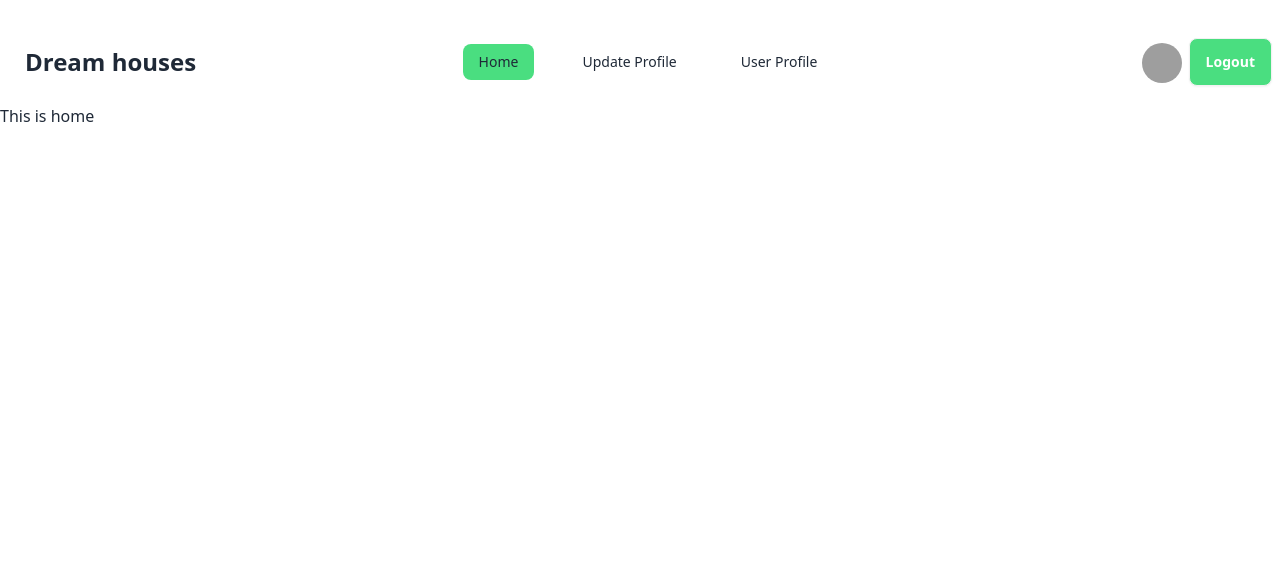
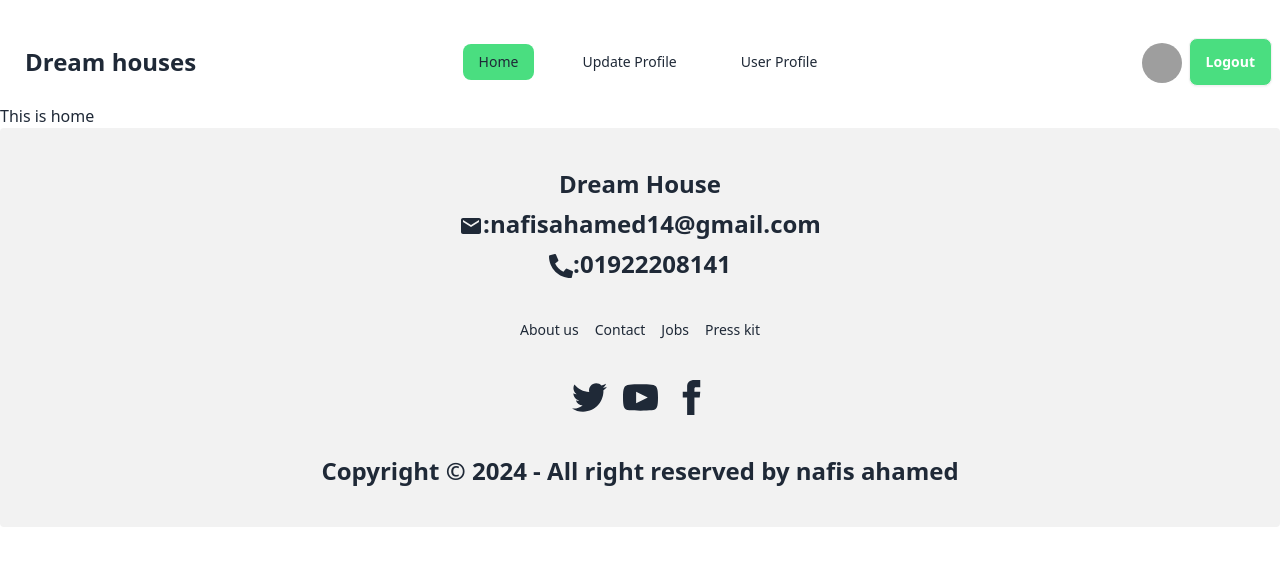
Before and after one commit to nafis200/assignmnet-9, a React (Vite) app: page / in a window 1280 px wide. Shown: the top 566 px of the page. Built offline with nearby package versions, Linux system fonts and the light colour scheme; grey boxes are pictures that could not be loaded.

Commit message:
footer done

```diff
--- a/package.json
+++ b/package.json
@@ -16,6 +16,7 @@
     "react-dom": "^18.2.0",
     "react-fast-marquee": "^1.6.4",
     "react-helmet": "^6.1.0",
+    "react-icons": "^5.0.1",
     "react-router": "^6.22.3",
     "react-router-dom": "^6.22.3"
   },
--- /dev/null
+++ b/src/footer/Footer.jsx
@@ -0,0 +1,34 @@
+
+import { MdLocalPostOffice } from "react-icons/md";
+import { FaPhoneAlt } from "react-icons/fa";
+const Footer = () => {
+    return (
+        <footer className="footer footer-center lg:p-10 md:p-5 p-4  bg-base-200 text-base-content rounded ">
+        <div className="">
+        <p className="font-bold lg:text-2xl md:text-2xl">Dream House</p>
+        <p className="font-bold lg:text-2xl flex md:text-2xl"> <span className="flex items-center mt-1"><MdLocalPostOffice  /></span>
+        :nafisahamed14@gmail.com</p>
+        <p className="font-bold lg:text-2xl flex md:text-2xl"> <span className="flex items-center mt-1"> <FaPhoneAlt /></span>
+        :01922208141</p>
+        </div>
+        <nav className="lg:grid md:grid lg:grid-flow-col md:grid-flow-col gap-4">
+          <a className="link link-hover">About us</a>
+          <a className="link link-hover">Contact</a>
+          <a className="link link-hover">Jobs</a>
+          <a className="link link-hover">Press kit</a>
+        </nav>
+        <nav>
+          <div className="grid grid-flow-col gap-4">
+            <a><svg xmlns="http://www.w3.org/2000/svg" width="35" height="35" viewBox="0 0 24 24" className="fill-current"><path d="M24 4.557c-.883.392-1.832.656-2.828.775 1.017-.609 1.798-1.574 2.165-2.724-.951.564-2.005.974-3.127 1.195-.897-.957-2.178-1.555-3.594-1.555-3.179 0-5.515 2.966-4.797 6.045-4.091-.205-7.719-2.165-10.148-5.144-1.29 2.213-.669 5.108 1.523 6.574-.806-.026-1.566-.247-2.229-.616-.054 2.281 1.581 4.415 3.949 4.89-.693.188-1.452.232-2.224.084.626 1.956 2.444 3.379 4.6 3.419-2.07 1.623-4.678 2.348-7.29 2.04 2.179 1.397 4.768 2.212 7.548 2.212 9.142 0 14.307-7.721 13.995-14.646.962-.695 1.797-1.562 2.457-2.549z"></path></svg></a>
+            <a><svg xmlns="http://www.w3.org/2000/svg" width="35" height="35" viewBox="0 0 24 24" className="fill-current"><path d="M19.615 3.184c-3.604-.246-11.631-.245-15.23 0-3.897.266-4.356 2.62-4.385 8.816.029 6.185.484 8.549 4.385 8.816 3.6.245 11.626.246 15.23 0 3.897-.266 4.356-2.62 4.385-8.816-.029-6.185-.484-8.549-4.385-8.816zm-10.615 12.816v-8l8 3.993-8 4.007z"></path></svg></a>
+            <a><svg xmlns="http://www.w3.org/2000/svg" width="35" height="35" viewBox="0 0 24 24" className="fill-current"><path d="M9 8h-3v4h3v12h5v-12h3.642l.358-4h-4v-1.667c0-.955.192-1.333 1.115-1.333h2.885v-5h-3.808c-3.596 0-5.192 1.583-5.192 4.615v3.385z"></path></svg></a>
+          </div>
+        </nav>
+        <aside className="text-center">
+          <p className="font-bold lg:text-2xl md:text-2xl">Copyright © 2024 - All right reserved by nafis ahamed</p>
+        </aside>
+      </footer>
+    );
+};
+
+export default Footer;
--- a/src/header/Header.jsx
+++ b/src/header/Header.jsx
@@ -1,3 +1,4 @@
+import Footer from "../footer/Footer";
 import Navbar from "../navbar/Navbar";
 import { Outlet } from "react-router";
 
@@ -6,6 +7,7 @@
         <div>
             <Navbar></Navbar>
             <Outlet></Outlet>
+            <Footer></Footer>
         </div>
     );
 };
--- a/src/header/home/Home.jsx
+++ b/src/header/home/Home.jsx
@@ -1,9 +1,13 @@
 
 
+import { Helmet } from 'react-helmet';
 
 const Home = () => {
     return (
         <div>
+            <Helmet>
+               <title>Dream house</title>
+            </Helmet>
             <h2 className="text">This is home</h2>
         </div>
     );
--- a/src/pages/Update.jsx
+++ b/src/pages/Update.jsx
@@ -1,10 +1,12 @@
 
-
+import { Helmet } from 'react-helmet';
 
 const Update = () => {
     return (
         <div>
-
+            <Helmet>
+               <title>Update page</title>
+            </Helmet>
            <h2 className="text-2xl">update</h2>
         </div>
     );
--- a/src/pages/User.jsx
+++ b/src/pages/User.jsx
@@ -1,9 +1,12 @@
 
-
+import { Helmet } from 'react-helmet';
 
 const User = () => {
     return (
         <div>
+            <Helmet>
+               <title>User page</title>
+            </Helmet>
            <h2 className="text-2xl">users</h2>
         </div>
     );
```
Also changed, not shown: 1 other file (tests, documents, lock files or other folders).
